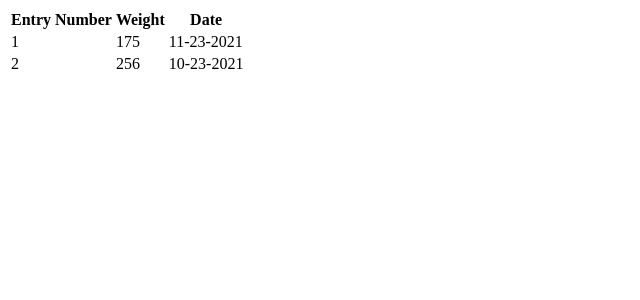
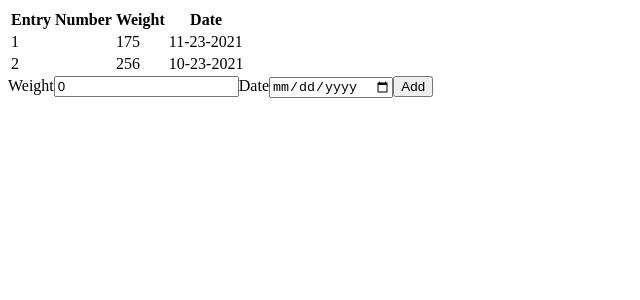
Before and after one commit to magoo2015/react_tutorial, a React (Create React App) app: page / in a window 1280 px wide. Shown: the top 300 px of the page, without its empty margins (0-640 px from the left). Built offline with nearby package versions, Linux system fonts and the light colour scheme.

Commit message:
Updating current project status

```diff
--- a/src/App.js
+++ b/src/App.js
@@ -1,13 +1,26 @@
 import React, { useState } from 'react';
 import DisplayEntries from './Components/DisplayEntries/DisplayEntries';
+import AddEntryForm from './Components/AddEntry/AddEntryForm';
 
 
 function App() {
 
   const [entries, setEntries] = useState([{weight: 175, date: "11-23-2021"}, {weight: 256, date: "10-23-2021"}])
+
+  function addNewEntry(entry){
+
+    let tempEntries = [...entries, entry];
+
+    setEntries(tempEntries);
+  }
+
+
+
+
   return (
     <div>
       <DisplayEntries parentEntries={entries} />
+      <AddEntryForm addNewEntryProperty={addNewEntry}/>
     </div>
   );
 }
--- /dev/null
+++ b/src/Components/AddEntry/AddEntryForm.jsx
@@ -0,0 +1,30 @@
+import React, { useState } from 'react';
+
+
+const AddEntryForm = (props) => {
+
+    const [weight, setWeight] = useState(0);
+    const [date, setDate] = useState('');
+
+    function handleSubmit(event) {
+        event.preventDefault();
+        let newEntry = {
+            weight: weight,
+            date: date
+        };
+        console.log(newEntry);
+        props.addNewEntryProperty(newEntry)
+    }
+
+    return (
+        <form onSubmit={handleSubmit}>
+            <label>Weight</label>
+            <input type='number' value ={weight} onChange={(event) => setWeight(parseFloat(event.target.value))} />
+            <label>Date</label>
+            <input type='date' value ={date} onChange={(event) => setDate(event.target.value)}/>
+            <button type="submit">Add</button>
+        </form>
+     );
+}
+
+export default AddEntryForm;
```
